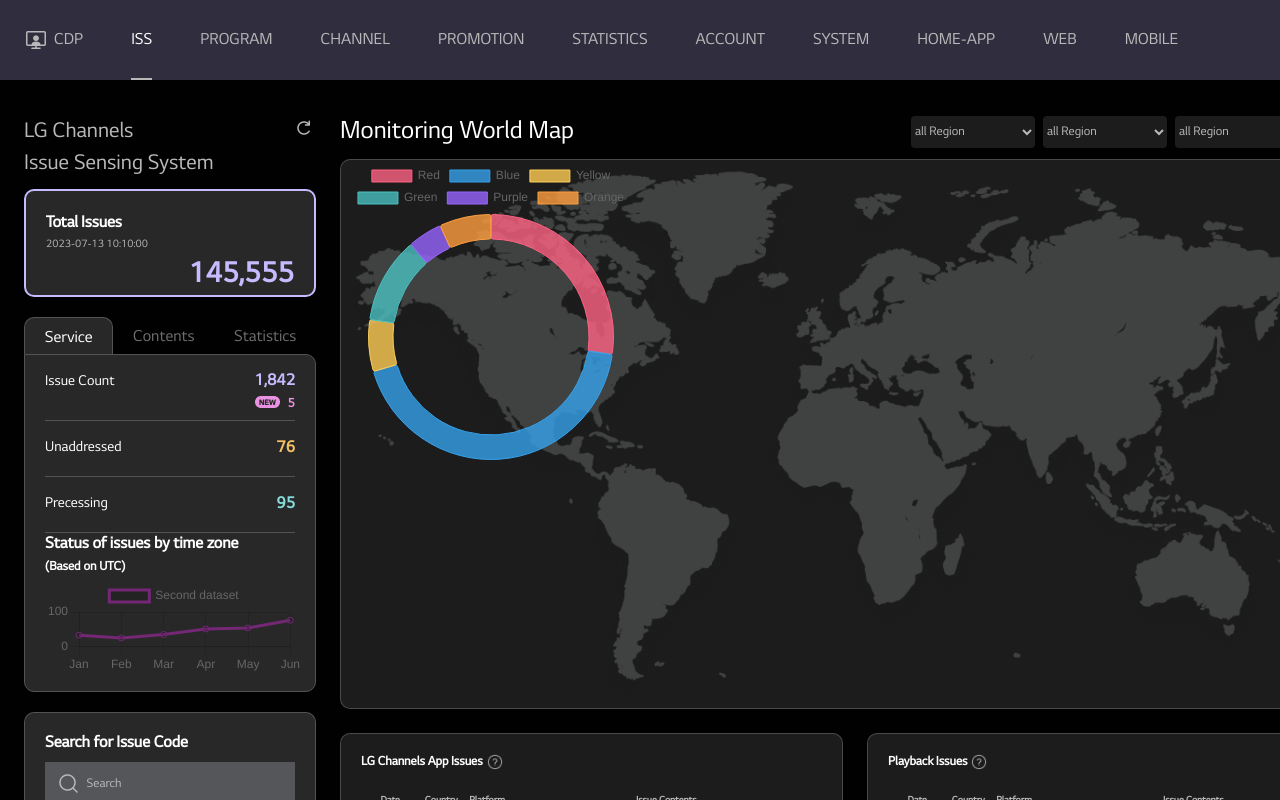
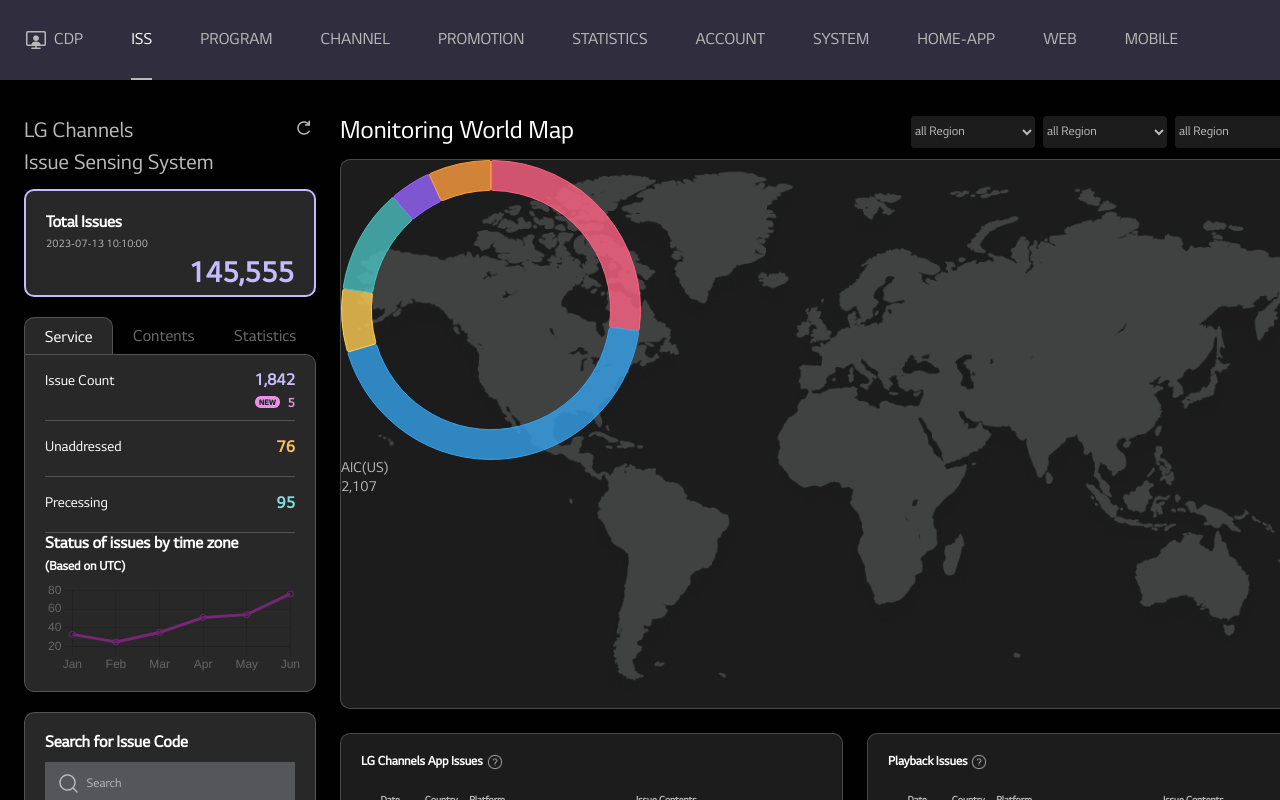
Before and after one commit to jeongboram/lg-iss, a React (Create React App) app: page / in a window 1280 px wide. Shown: the top 800 px of the page. Built offline with nearby package versions, Linux system fonts and the light colour scheme.

Commit message:
fix : 차트 컴포넌트

```diff
--- /dev/null
+++ b/src/components/charts/ChartConsts.js
@@ -0,0 +1,8 @@
+export const CHART_COLORS = {
+        RED : 'rgba(255, 99, 132, 0.8)',
+        BULE : 'rgba(54, 162, 235, 0.8)',
+        YELLOW : 'rgba(255, 206, 86, 0.8)',
+        GREEN : 'rgba(75, 192, 192, 0.8)',
+        PURPLE : 'rgba(153, 102, 255, 0.8)',
+        ORANGE : 'rgba(255, 159, 64, 0.8)'
+}
--- /dev/null
+++ b/src/components/charts/DoughnutChart.js
@@ -0,0 +1,63 @@
+import React from 'react';
+import { Chart as ChartJS, ArcElement } from 'chart.js';
+import { Doughnut } from 'react-chartjs-2';
+import {CHART_COLORS} from './ChartConsts';
+
+ChartJS.register(ArcElement);
+
+export const DEFAULT_DOUGHNUT_WIDTH = "300px";
+export const DEFAULT_DOUGHNUT_HEIGHT = "300px";
+
+const DoughnutChart = (props) => {
+	const { width, height } = props;
+
+	const data = {
+		labels: ['Red', 'Blue', 'Yellow', 'Green', 'Purple', 'Orange'],
+		datasets: [
+			{
+				label: '# of Votes',
+				data: [12, 19, 3, 5, 2, 3],
+				backgroundColor: [
+					CHART_COLORS.RED,
+					CHART_COLORS.BULE,
+					CHART_COLORS.YELLOW,
+					CHART_COLORS.GREEN,
+					CHART_COLORS.PURPLE,
+					CHART_COLORS.ORANGE,
+				],
+				borderColor: [
+					'rgba(255, 99, 132, 1)',
+					'rgba(54, 162, 235, 1)',
+					'rgba(255, 206, 86, 1)',
+					'rgba(75, 192, 192, 1)',
+					'rgba(153, 102, 255, 1)',
+					'rgba(255, 159, 64, 1)',
+				],
+				borderWidth: 1,			//doughnut 굵기
+				borderRadius: 2,
+				cutout: '80%',			//doughnut 내부 원의 지름크기
+				options: {
+					plugins: {
+						legend: {
+							display: false
+						}
+					}
+				}
+			},
+
+		],
+
+	};
+
+	return (
+        <>
+        <div style={{width: width||DEFAULT_DOUGHNUT_WIDTH, height: height||DEFAULT_DOUGHNUT_HEIGHT}}>
+            <Doughnut data={data} />
+			<div>AIC(US)</div>
+			<div>2,107</div>
+        </div>
+        </>
+    );
+};
+
+export default DoughnutChart;
--- a/src/pages/dashboard.js
+++ b/src/pages/dashboard.js
@@ -1,40 +1,7 @@
 import React from 'react';
 import SideBar from '../components/layout/SideBar';
 import DefaultButton from '../components/common/DefaultButton';
-import { Chart as ChartJS, ArcElement, Tooltip, Legend } from 'chart.js';
-import { Doughnut } from 'react-chartjs-2';
-
-ChartJS.register(ArcElement, Tooltip, Legend);
-
-export const data = {
-	labels: ['Red', 'Blue', 'Yellow', 'Green', 'Purple', 'Orange'],
-	datasets: [
- {
-		label: '# of Votes',
-		data: [12, 19, 3, 5, 2, 3],
-		backgroundColor: [
-			'rgba(255, 99, 132, 0.8)',
-			'rgba(54, 162, 235, 0.8)',
-			'rgba(255, 206, 86, 0.8)',
-			'rgba(75, 192, 192, 0.8)',
-			'rgba(153, 102, 255, 0.8)',
-			'rgba(255, 159, 64, 0.8)',
-		],
-		borderColor: [
-			'rgba(255, 99, 132, 1)',
-			'rgba(54, 162, 235, 1)',
-			'rgba(255, 206, 86, 1)',
-			'rgba(75, 192, 192, 1)',
-			'rgba(153, 102, 255, 1)',
-			'rgba(255, 159, 64, 1)',
-					],
-		borderWidth: 1,
-		borderRadius: 2,
-		cutout: '80%'
- },
-	],
-  };
-
+import DoughnutChart from '../components/charts/DoughnutChart';
 
 const Dashboard = () => {
 	return (
@@ -76,9 +43,7 @@
 										</div>
 									</div>
 									<div className="ui-chart-container">
-										<div style={{width: '300px', height: '300px'}}>
-											<Doughnut data={data} />
-										</div>
+										<DoughnutChart width='300px' height='300px'/>
 									</div>
 								</div>
 								<div className="grid-column-2">
```
